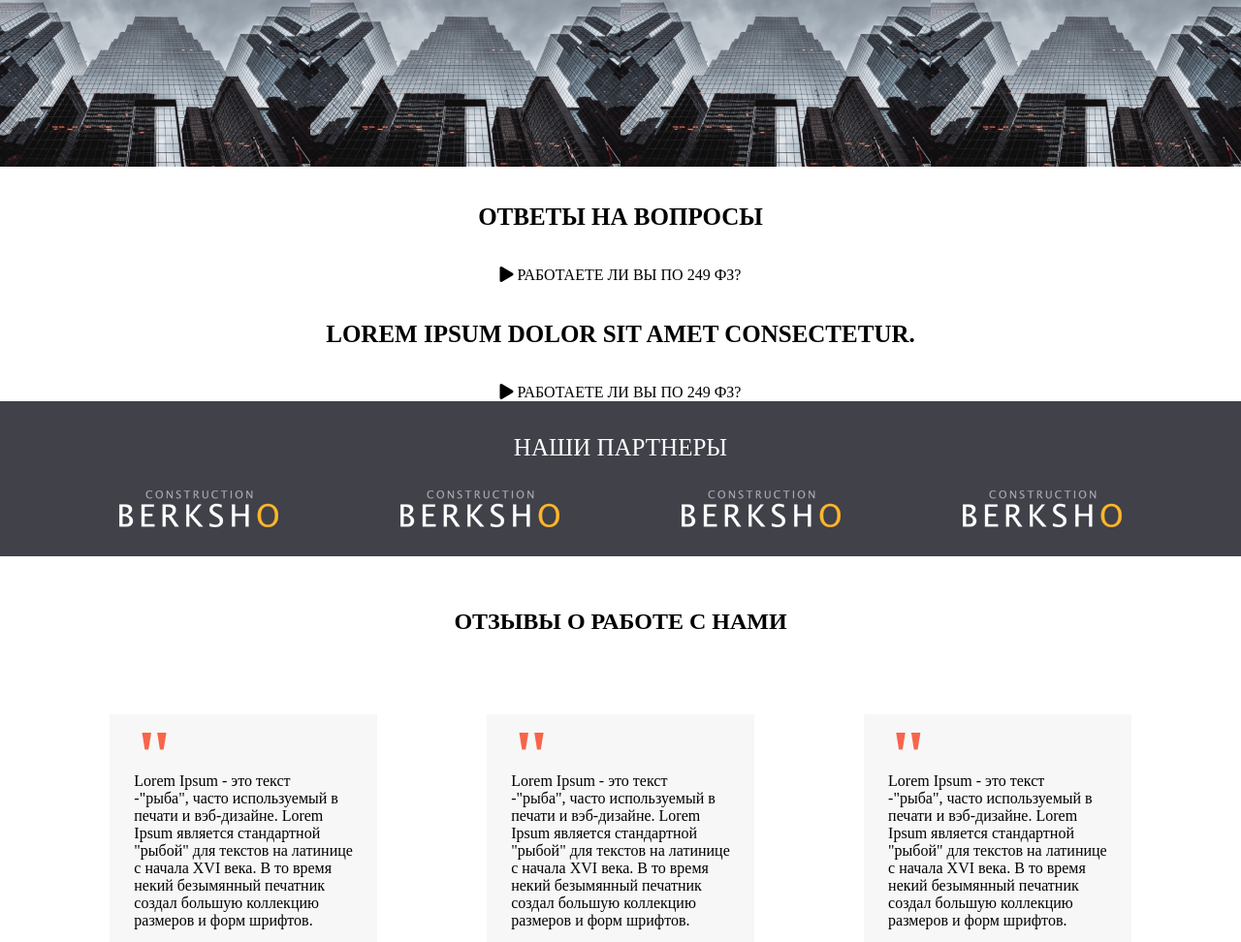
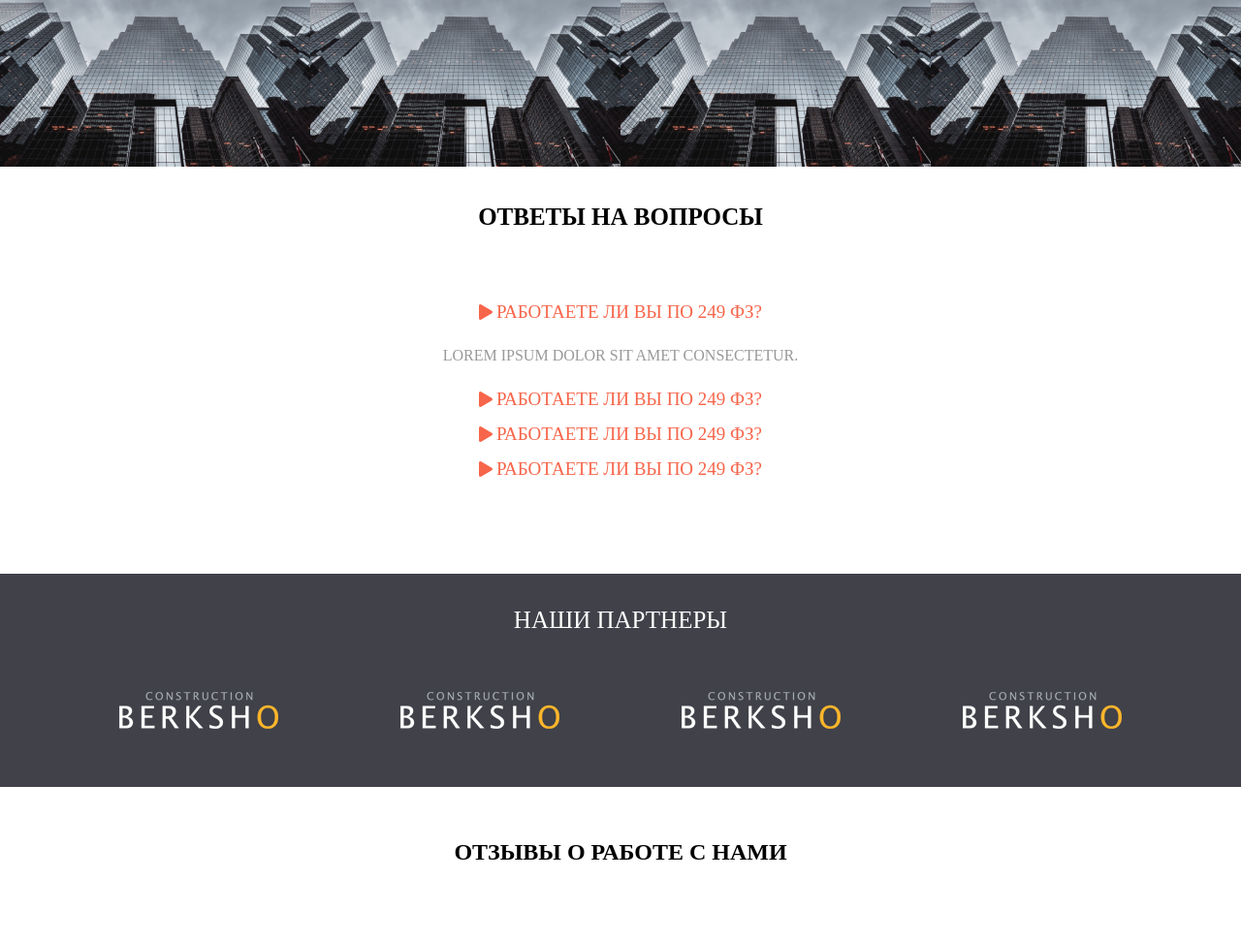
Before and after one commit to emfree1/-construction-company, a plain HTML site: page index.html in a window 1280 px wide. Shown: the part 2525-3497 px from the top of the page at 97% size. Drawn offline with Linux system fonts and the light colour scheme.

Commit message:
finish-project

```diff
--- a/index.html
+++ b/index.html
@@ -147,9 +147,25 @@
                     </div>
             </div>
             <div class="answer-questions">
-                <p>ОТВЕТЫ НА ВОПРОСЫ</p>
+                <div class="answer-questions-text">
+                    <p>ОТВЕТЫ НА ВОПРОСЫ</p>
+                </div>
                 <div class="questions">
                     <div class="accordion-title active">
+                        <i class="fas fa-play"></i>
+                        <span>РАБОТАЕТЕ ЛИ ВЫ ПО 249 ФЗ?</span>
+                    </div>
+                    <div class="accordion-cont">
+                        <p>Lorem ipsum dolor sit amet consectetur.</p>
+                    </div>
+                    <div class="accordion-title ">
+                        <i class="fas fa-play"></i>
+                        <span>РАБОТАЕТЕ ЛИ ВЫ ПО 249 ФЗ?</span>
+                    </div>
+                    <div class="accordion-cont">
+                        <p>Lorem ipsum dolor sit amet consectetur.</p>
+                    </div>
+                    <div class="accordion-title ">
                         <i class="fas fa-play"></i>
                         <span>РАБОТАЕТЕ ЛИ ВЫ ПО 249 ФЗ?</span>
                     </div>
--- a/script.js
+++ b/script.js
@@ -2,27 +2,13 @@ let title = document.getElementsByClassName("accordion-title");
 let cont = document.getElementsByClassName("accordion-cont");
 
 for (let i = 0; i < title.length; i++) {
-    let curTitle = title[i];
-    title[i].addEventListener('click', function () {
-        let classes = this.getAttribute('class');
-        let newClasses = '';
-        let classesArr = classes.split(' ');
-        let newClassesArr = classes.split(' ');
-        for (let j = 0; j < classes.length; j++) {
-
-            if(classesArr[j] == 'active'){
-                classesArr.splice([j], 1);
+    title[i].addEventListener('click', function(){
+        if(!(this.classList.contains('active'))){
+            for (let i = 0; i < title.length; i++) {
+                title[i].classList.remove('active');
             }
-
+            this.classList.add('active');
         }
-        if (classesArr.length === newClassesArr.length) {
-            classesArr.push('active');
-            newClasses = classesArr.join('');
-
-        }else{
-            newClasses = classesArr.join('');
-        }
-        this.setAttribute('class', newClasses);
     })
 
 
--- a/style.css
+++ b/style.css
@@ -262,12 +262,23 @@ button p{
     background-repeat: no-repeat;
     background-position: center;
 }
+.answer-questions{
+    width: 100%;
+    height: 420px;
+}
+.answer-questions-text{
+    height: 20%;
+    display: flex;
+    flex-direction: column;
+    justify-content: flex-start;
+}
 .questions{
     width: 100%;
-    height: auto;
+    height: 70%;
     display: flex;
     align-items: center;
     flex-direction: column;
+    justify-content: center;
 }
 
 .answer-questions p{
@@ -284,15 +295,34 @@ button p{
     outline: none;
     transition: 0.4s;
 }
+.accordion-title i{
+    color: #F7654A;
+
+}
+.accordion-title span{
+    font-style: normal;
+    font-weight: 500;
+    font-size: 19px;
+    line-height: 36px;
+    color: #F7654A;
+
+}
 .accordion-title.active + .accordion-cont{
     display: block;
 }
 .accordion-cont{
     display: none;
 }
+.accordion-cont p{
+    font-style: normal;
+    font-weight: normal;
+    font-size: 16px;
+    line-height: 22px;
+    color: #999999;
+}
 .partners{
     width: 100%;
-    height: 160px;
+    height: 220px;
     display: flex;
     flex-direction: column;
     justify-content: center;
```
